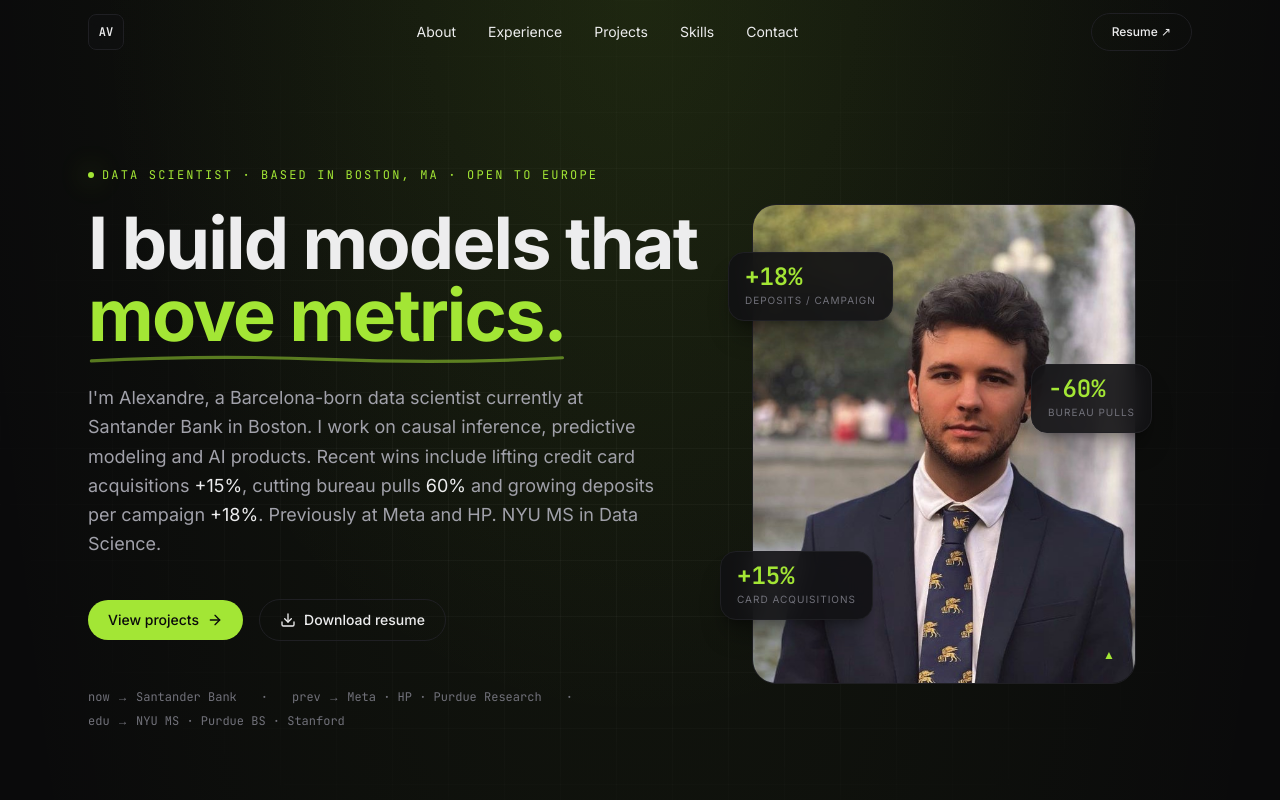
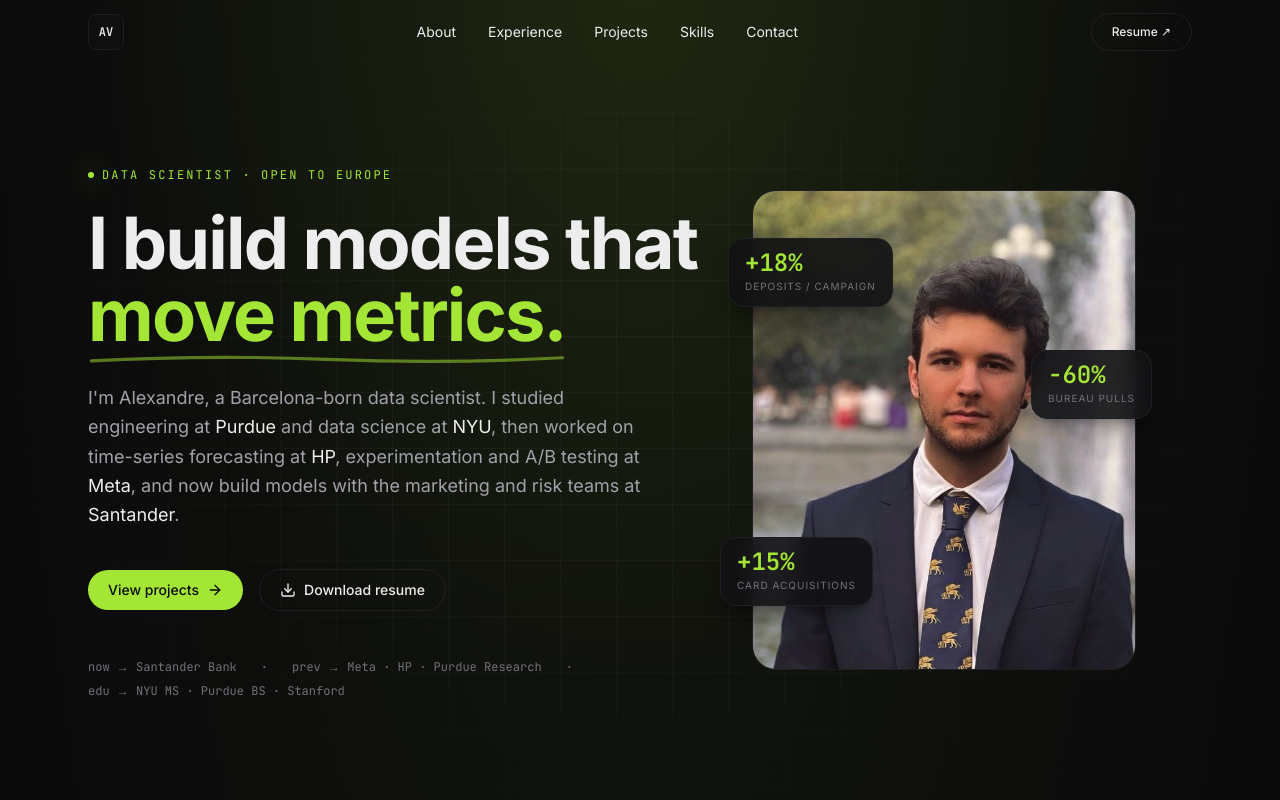
Before and after one commit to alexxvives/alexxvives.github.io, a Next.js app: page / in a window 1280 px wide. Shown: the top 800 px of the page. Built offline with nearby package versions, Linux system fonts and the light colour scheme.

Commit message:
feat: remove tags, swap 4 images, simplify hero copy + portrait overlay

```diff
--- a/src/app/projects/[slug]/page.tsx
+++ b/src/app/projects/[slug]/page.tsx
@@ -68,11 +68,6 @@ export default async function ProjectPage({
                 <ExternalLink className="h-3.5 w-3.5" /> {project.link.label}
               </a>
             )}
-            <div className="flex flex-wrap gap-1.5">
-              {project.tags.map((t) => (
-                <span key={t} className="chip">{t}</span>
-              ))}
-            </div>
           </div>
         </header>
 
--- a/src/components/sections/Hero.tsx
+++ b/src/components/sections/Hero.tsx
@@ -22,7 +22,7 @@ export function Hero() {
               className="eyebrow mb-6"
             >
               <span className="h-1.5 w-1.5 rounded-full bg-accent animate-pulse-glow" />
-              data scientist · based in {human.location} · open to Europe
+              data scientist · open to Europe
             </motion.div>
 
             <motion.h1
@@ -55,13 +55,13 @@ export function Hero() {
               transition={{ duration: 0.7, delay: 0.15 }}
               className="mt-8 max-w-xl text-lg text-ink-muted leading-relaxed"
             >
-              I&apos;m {human.name.split(" ")[0]}, a Barcelona-born data scientist
-              currently at Santander Bank in Boston. I work on causal inference,
-              predictive modeling and AI products. Recent wins include lifting
-              credit card acquisitions <span className="text-ink">+15%</span>,
-              cutting bureau pulls <span className="text-ink">60%</span> and
-              growing deposits per campaign <span className="text-ink">+18%</span>.
-              Previously at Meta and HP. NYU MS in Data Science.
+              I&apos;m {human.name.split(" ")[0]}, a Barcelona-born data scientist.
+              I studied engineering at <span className="text-ink">Purdue</span>{" "}
+              and data science at <span className="text-ink">NYU</span>, then worked
+              on time-series forecasting at <span className="text-ink">HP</span>,
+              experimentation and A/B testing at <span className="text-ink">Meta</span>,
+              and now build models with the marketing and risk teams at{" "}
+              <span className="text-ink">Santander</span>.
             </motion.p>
 
             <motion.div
@@ -189,10 +189,11 @@ function Portrait() {
         />
       )}
 
-      <div className="absolute inset-0 flex items-end justify-between p-5 text-xs font-mono text-ink-muted pointer-events-none">
-        <span>{loaded ? "" : "alexandre vives"}</span>
-        <span className="text-accent">▲</span>
-      </div>
+      {!loaded && (
+        <div className="absolute inset-0 flex items-end p-5 text-xs font-mono text-ink-muted pointer-events-none">
+          <span>alexandre vives</span>
+        </div>
+      )}
     </div>
   );
 }
--- a/src/components/sections/Projects.tsx
+++ b/src/components/sections/Projects.tsx
@@ -111,14 +111,7 @@ export function Projects() {
                   </div>
                 )}
 
-                <div className="mt-5 flex flex-wrap gap-1.5">
-                  {p.tags.slice(0, 3).map((t) => (
-                    <span key={t} className="chip">{t}</span>
-                  ))}
-                  {p.tags.length > 3 && (
-                    <span className="chip">+{p.tags.length - 3}</span>
-                  )}
-                </div>
+
                 </div>
               </Link>
             </motion.div>
--- a/src/content/projectImages.ts
+++ b/src/content/projectImages.ts
@@ -10,15 +10,15 @@ export const projectImages: Record<string, string> = {
   "uplift-model": `https://images.unsplash.com/photo-1556761175-5973dc0f32e7${W}`, // marketing / people
   "microsegments-oracle": `https://images.unsplash.com/photo-1551288049-bebda4e38f71${W}`, // dashboard
   // Work — Meta / HP / Research
-  "customer-retention-meta": `https://images.unsplash.com/photo-1611605698335-8b1569810432${W}`, // phone shopping
+  "customer-retention-meta": `https://images.unsplash.com/photo-1611162616305-c69b3fa7fbe0${W}`, // instagram on phone
   "printer-sales-forecast": `https://images.unsplash.com/photo-1553413077-190dd305871c${W}`, // warehouse
   "food-detection": `https://images.unsplash.com/photo-1546069901-ba9599a7e63c${W}`, // plate of food
   "covid-simulation": `https://images.unsplash.com/photo-1584036561566-baf8f5f1b144${W}`, // pandemic / abstract
   // Personal
-  "ab-test-instagram-shop": `https://images.unsplash.com/photo-1556742502-ec7c0e9f34b1${W}`, // shopping app
-  "ai-therapist": `https://images.unsplash.com/photo-1573497019940-1c28c88b4f3e${W}`, // therapy / conversation
+  "ab-test-instagram-shop": `https://images.unsplash.com/photo-1611162617213-7d7a39e9b1d7${W}`, // phone w/ shopping feed
+  "ai-therapist": `https://images.unsplash.com/photo-1587560699334-cc4ff634909a${W}`, // video call laptop
   "music-recommender": `https://images.unsplash.com/photo-1511671782779-c97d3d27a1d4${W}`, // headphones / music
-  "enertex-cto": `https://images.unsplash.com/photo-1545454675-3531b543be5d${W}`, // warm lighting / wellness
+  "enertex-cto": `https://images.unsplash.com/photo-1513506003901-1e6a229e2d15${W}`, // warm cozy lamp
   "scope-consulting": `https://images.unsplash.com/photo-1556761175-b413da4baf72${W}`, // team meeting
   "akademo": `https://images.unsplash.com/photo-1501504905252-473c47e087f8${W}`, // online learning
   "priorityfly": `https://images.unsplash.com/photo-1540962351504-03099e0a754b${W}`, // private jet
```
